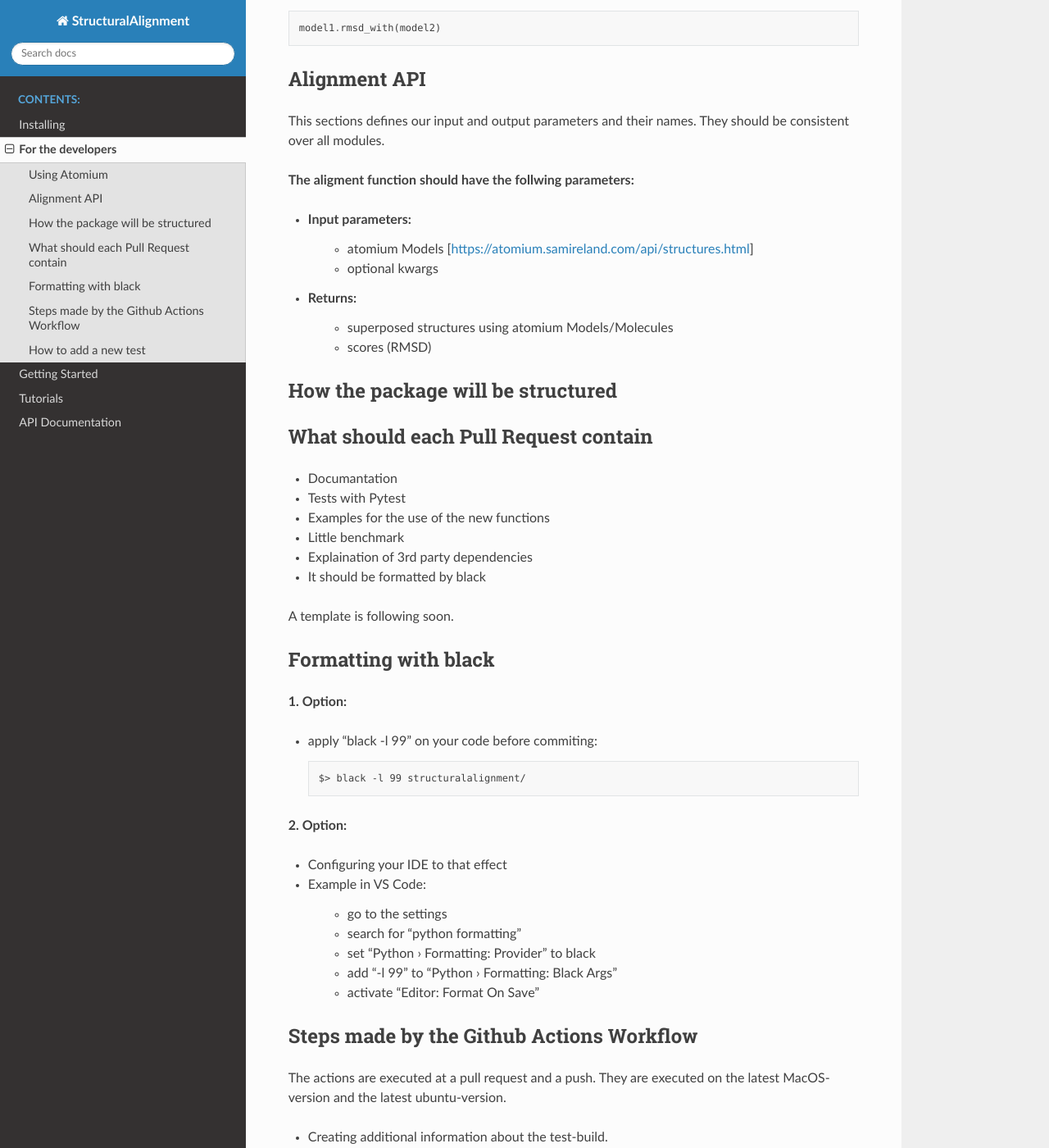
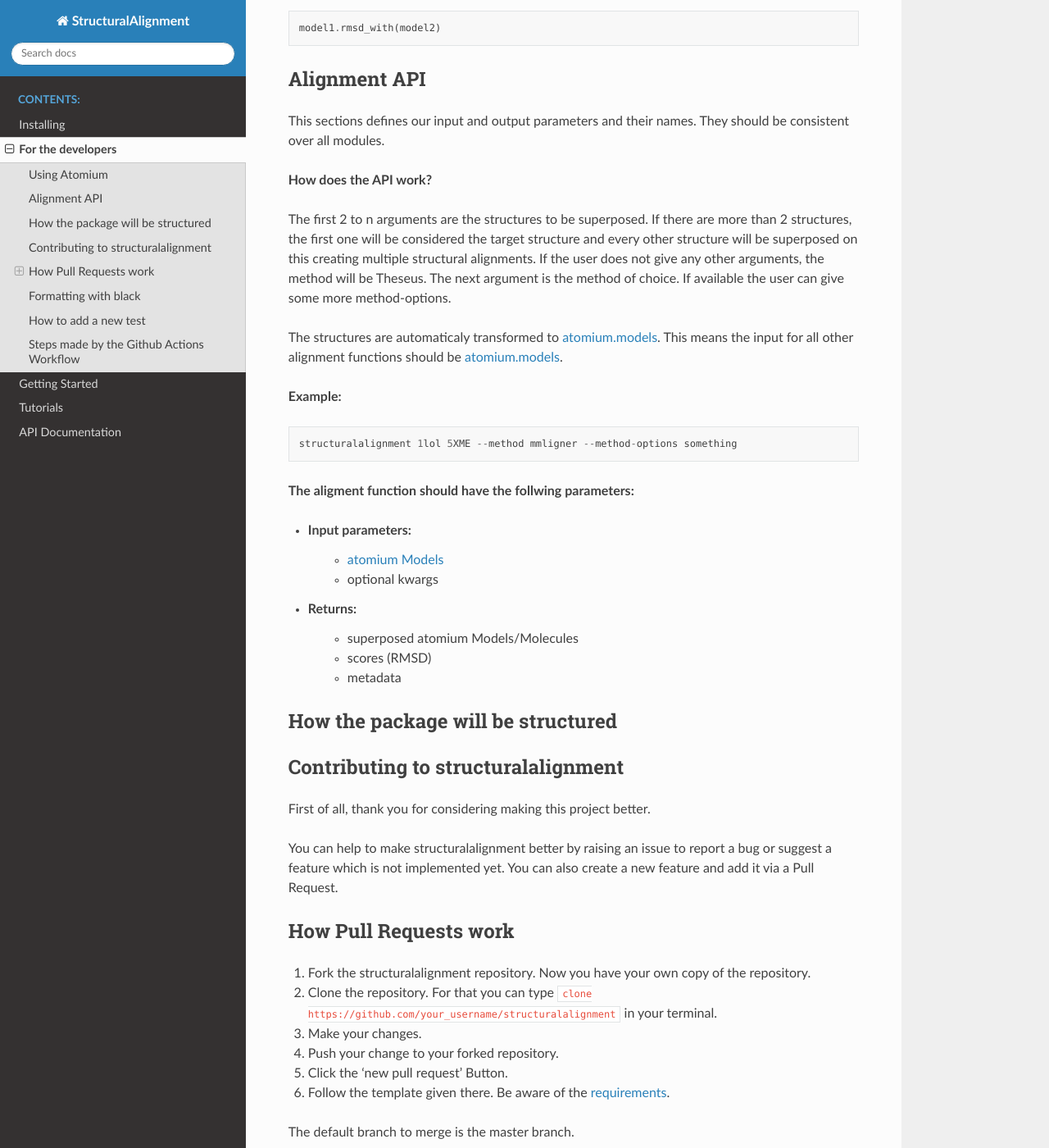
Before and after one commit to volkamerlab/opencadd, a Sphinx documentation site: the page built from docs/developers.rst, in a window 1280 px wide and 1400 px high, scrolled down 1438 px. Shown: the whole window at 82% size. Built offline with Sphinx 7.4.7 and the Read the Docs theme 2.0.0, drawn with Linux system fonts in a browser that asks for light colours; the version number could not be read and is left out; some of the changed text lies outside the part shown.

Commit message:
added user and developer guides and formatting

```diff
--- a/docs/developers.rst
+++ b/docs/developers.rst
@@ -68,28 +68,79 @@ Alignment API
 This sections defines our input and output parameters and their names.
 They should be consistent over all modules.
 
+**How does the API work?**
+
+The first 2 to n arguments are the structures to be superposed.
+If there are more than 2 structures, the first one will be considered the target
+structure and every other structure will be superposed on this creating multiple
+structural alignments.
+If the user does not give any other arguments, the method will be Theseus.
+The next argument is the method of choice. If available the user can give some
+more method-options.
+
+The structures are automaticaly transformed to `atomium.models
+<https://atomium.samireland.com/api/structures.html#atomium.structures.Model>`_.
+This means the input for all other alignment functions should be `atomium.models
+<https://atomium.samireland.com/api/structures.html#atomium.structures.Model>`_.
+
+**Example:**
+::
+    structuralalignment 1lol 5XME --method mmligner --method-options something
+
+
 **The aligment function should have the follwing parameters:**
 
 - Input parameters:
-    - atomium Models [https://atomium.samireland.com/api/structures.html]
+    - `atomium Models
+      <https://atomium.samireland.com/api/structures.html#atomium.structures.Model>`_
     - optional kwargs
 
 - Returns:
-    - superposed structures using atomium Models/Molecules
+    - superposed atomium Models/Molecules
     - scores (RMSD)
+    - metadata
 
 How the package will be structured
 ----------------------------------
 
-What should each Pull Request contain
----------------------------------------
+Contributing to structuralalignment
+-----------------------------------
+First of all, thank you for considering making this project better.
 
-* Documantation
-* Tests with Pytest
+You can help to make structuralalignment better by raising an issue to report a bug or suggest a
+feature which is not implemented yet.
+You can also create a new feature and add it via a Pull Request.
+
+How Pull Requests work
+----------------------
+
+1. Fork the structuralalignment repository.
+   Now you have your own copy of the repository.
+2. Clone the repository. For that you can type :code:`clone https://github.com/your_username/structuralalignment`
+   in your terminal.
+3. Make your changes.
+4. Push your change to your forked repository.
+5. Click the 'new pull request' Button.
+6. Follow the template given there. Be aware of the requirements_.
+
+The default branch to merge is the master branch.
+
+The team of `structuralalignment` will review the pull request and if there are no flaws it will be merged
+to the master branch. If there are some flaws, the team will request you to fix them.
+
+.. _requirements:
+
+**************************************
+What should each Pull Request contain?
+**************************************
+
+* Documantation (should be in rst format)
+* Tests_ with Pytest
 * Examples for the use of the new functions
 * Little benchmark
 * Explaination of 3rd party dependencies
 * It should be formatted by black
+* short summary of the changes that were made
 
 A template is following soon.
 
@@ -115,7 +166,14 @@ Formatting with black
     * activate "Editor: Format On Save"
 
 
+.. _Tests:
 
+How to add a new test
+---------------------
+
+- write a unit test for the new (or changed) function with `pytest
+  <https://docs.pytest.org/en/latest/>`_.
+- add new dependencies to the test_env.yaml
 
 
 Steps made by the Github Actions Workflow
```
Also changed, not shown: other parts of docs/developers.rst (+0 -6 lines), README.md (+21 -14 lines), docs/Tutorial.rst (+32 -4 lines).
